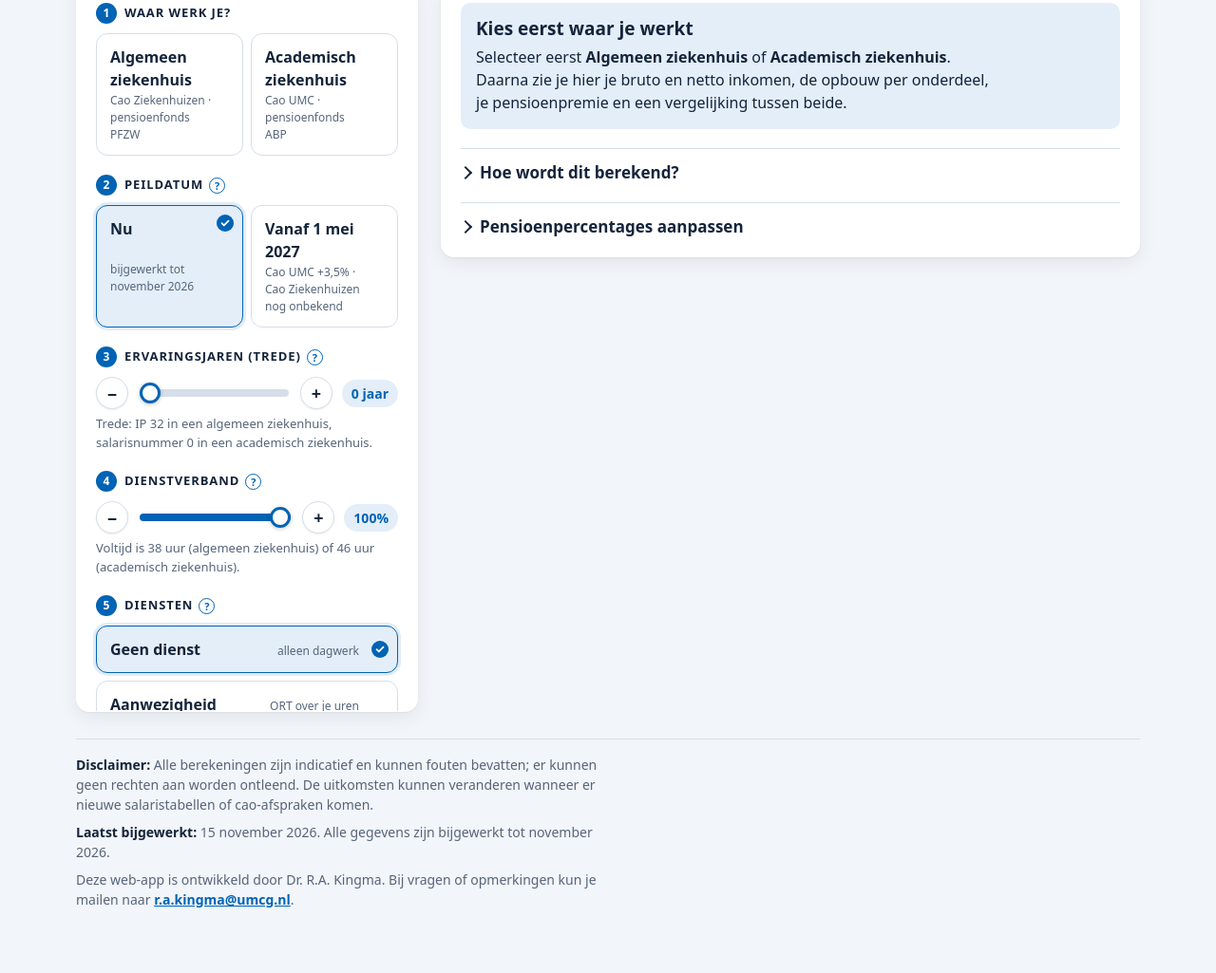
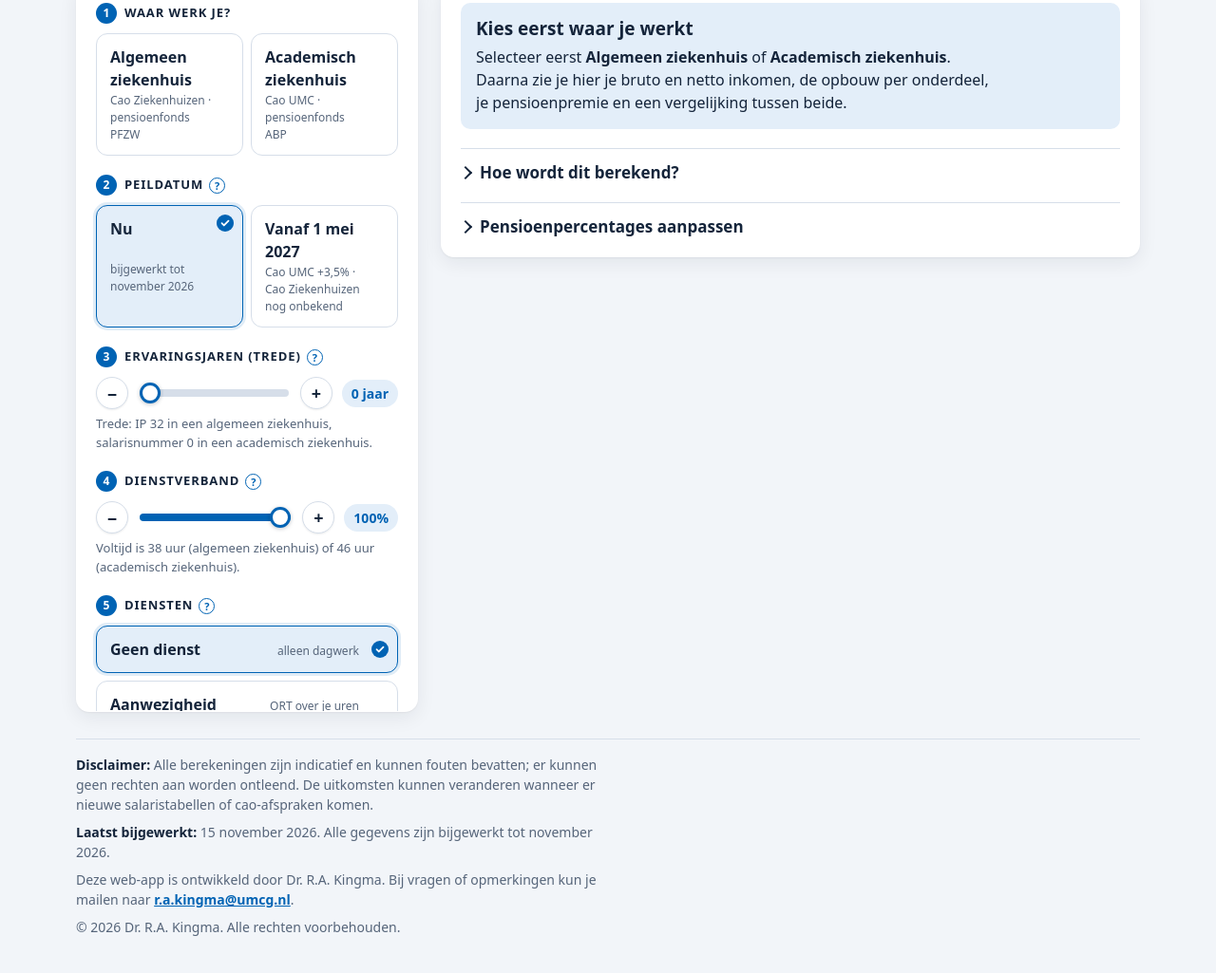
Before and after one commit to riemerkingma/aios-salariswijzer, a plain HTML site: page index.html in a window 1280 px wide. Shown: the part 350-1375 px from the top of the page at 95% size. Drawn offline with Linux system fonts and the light colour scheme.

Commit message:
Copyrightvermelding en LICENSE
- Footer: "© 2026 Dr. R.A. Kingma. Alle rechten voorbehouden."
- LICENSE: alle rechten voorbehouden; gebruik via aiossalaris.nl en delen van links toegestaan

Co-Authored-By: Claude Opus 5.5 <noreply@anthropic.com>
Claude-Session: https://claude.ai/code/session_01XeAVRj1bxN5uhNEJs3gLZY

```diff
--- a/index.html
+++ b/index.html
@@ -561,6 +561,7 @@ input[type=range]::-moz-range-track { height: 8px; border-radius: 999px; backgro
     <p><b>Disclaimer:</b> Alle berekeningen zijn indicatief en kunnen fouten bevatten; er kunnen geen rechten aan worden ontleend. De uitkomsten kunnen veranderen wanneer er nieuwe salaristabellen of cao-afspraken komen.</p>
     <p><b>Laatst bijgewerkt:</b> <span id="updated"></span>. Alle gegevens zijn bijgewerkt tot november 2026.</p>
     <p>Deze web-app is ontwikkeld door Dr. R.A. Kingma. Bij vragen of opmerkingen kun je mailen naar <a href="mailto:r.a.kingma@umcg.nl">r.a.kingma@umcg.nl</a>.</p>
+    <p>&copy; 2026 Dr. R.A. Kingma. Alle rechten voorbehouden.</p>
   </footer>
 </div>
 
```
Also changed, not shown: 1 other file.
